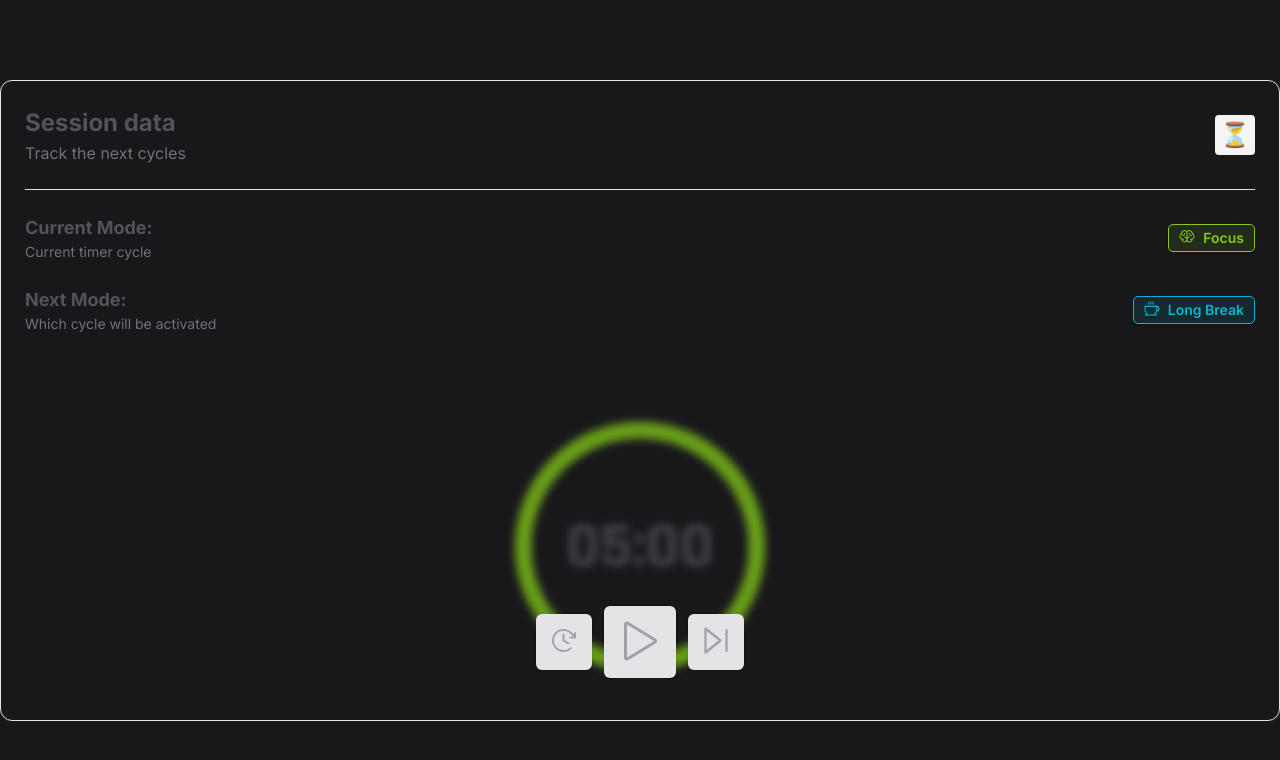
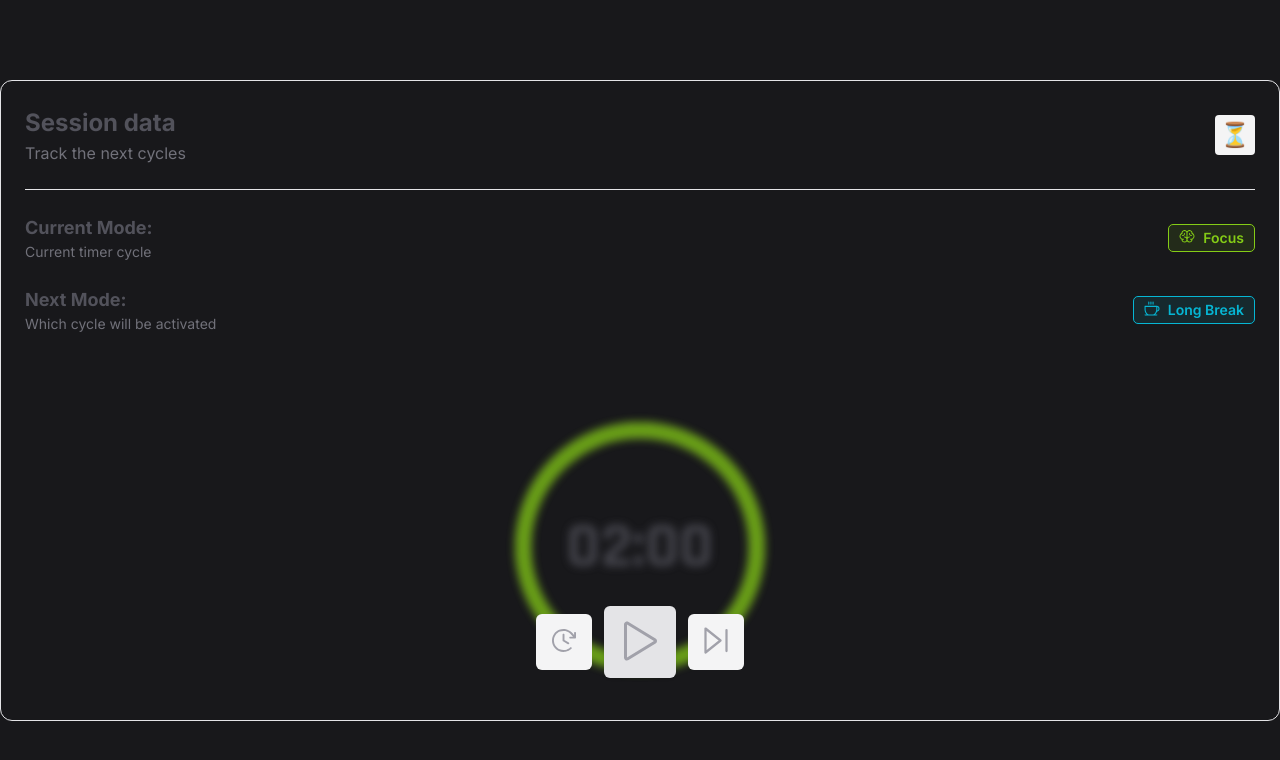
Before and after one commit to Eeoleir/syntactics-pomodoro-client, a Next.js app: page /timer in a window 1280 px wide. Shown: the top 760 px of the page. Built offline with nearby package versions, Linux system fonts and the light colour scheme.

Commit message:
features: mode context, timer animations
- added flipping animations when the timer changes values (ticks)
- mode context and provider for current mode state management

```diff
--- a/app/(pages)/(authentication)/dashboard/page.tsx
+++ b/app/(pages)/(authentication)/dashboard/page.tsx
@@ -18,6 +18,7 @@ import PomodoroTimerCard from "@/components/custom/TimerCard";
 import EditTask from "@/components/custom/tasklist/EditTask";
 import AddTask from "@/components/custom/tasklist/AddTask";
 import AddDescription from "@/components/custom/tasklist/AddDescription";
+import { ModeProvider } from "@/app/context/ModeContext";
 
 const Dashboard = () => {
   const [isSpinning, setIsSpinning] = React.useState<boolean>(false);
@@ -45,6 +46,7 @@ const Dashboard = () => {
     // toast("Failed to delete task. Please try again. 🚨")
   };
   return (
+    <ModeProvider>
       <div className="min-w-screen min-h-screen bg-[#FAFAFA] text-black">
         <div className="p-10 w-full">
           <div className="flex items-center justify-between">
@@ -243,6 +245,7 @@ const Dashboard = () => {
           </div>
         </div>
       </div>
+    </ModeProvider>
   );
 };
 
--- /dev/null
+++ b/app/context/CycleContext.tsx
@@ -0,0 +1,2 @@
+import { createContext, ReactNode, useContext, useState } from "react";
+import { Modes } from "./ModeContext";
--- a/app/context/ModeContext.tsx
+++ b/app/context/ModeContext.tsx
@@ -1,4 +1,4 @@
-import { createContext, ReactNode, useState } from "react";
+import { createContext, ReactNode, useContext, useState } from "react";
 
 export enum Modes {
   FOCUS = "focus",
@@ -6,16 +6,31 @@ export enum Modes {
   SHORT_BREAK = "short_break"
 }
 
-export const ModeContext = createContext <{
+interface ModeContextType {
   mode: Modes;
+  //durations: { [key in Modes]: number };
+  //setDurations: (newDurations: { [key in Modes]: number }) => void;
   setMode: (mode: Modes) => void;
-}>({
+}
+
+const ModeContext = createContext<ModeContextType>({
   mode: Modes.FOCUS,
-  setMode: () => {console.log('fasfas')}
+  // durations: {
+  //   [Modes.FOCUS]: 25,
+  //   [Modes.LONG_BREAK]: 15,
+  //   [Modes.SHORT_BREAK]: 5
+  // },
+  // setDurations: () => {},
+  setMode: () => {}
 })
 
 export function ModeProvider({ children }: { children: ReactNode }) {
   const [mode, setMode] = useState<Modes>(Modes.FOCUS);
+  // const [durations, setDurations] = useState<{ [key in Modes]: number }>({
+  //     [Modes.FOCUS]: 25,
+  //     [Modes.SHORT_BREAK]: 15,
+  //     [Modes.LONG_BREAK]: 5,
+  //   });
 
   return (
     <ModeContext.Provider value={{mode, setMode}}>
@@ -23,3 +38,11 @@ export function ModeProvider({ children }: { children: ReactNode }) {
     </ModeContext.Provider>
   )
 }
+
+export const useMode = () => {
+  const context = useContext(ModeContext);
+  if (!context) {
+    throw new Error("useMode must be used within a ModeProvider!");
+  }
+  return context;
+}
--- a/components/custom/TimerCard.tsx
+++ b/components/custom/TimerCard.tsx
@@ -2,7 +2,7 @@
 
 import { useContext } from "react"
 import Image from "next/image";
-import { Modes, ModeContext } from "@/app/context/ModeContext";
+import { Modes, useMode } from "@/app/context/ModeContext";
 import CircularTimer from "../subcomponents/CircularTimer";
 import { Button } from "../ui/button";
 
@@ -34,7 +34,7 @@ export default function PomodoroTimerCard() {
 }
 
 function CardTop() {
-  const { mode, setMode } = useContext(ModeContext);
+  const { mode, setMode } = useMode();
 
   const containerStyles = `
     flex flex-row
@@ -105,6 +105,7 @@ const ModeBadge = ({ mode } : {mode: Modes}) => {
     border
     rounded-[5px]
     text-[14px]
+    shadow-none
     `;
 
   const badgeProperties = {
@@ -138,7 +139,7 @@ const ModeBadge = ({ mode } : {mode: Modes}) => {
   };
 
   return (
-    <Button className={`${badgeStyles} ${badgeProperties[mode].style}`}>
+    <Button className={`${badgeStyles} ${badgeProperties[mode].style}`} onClick={() => {}}>
       <Image src={`/mode_badge_icons/${mode}.svg`} alt={'?'} width={16} height={15} className="-mt-[2px]"/> {badgeProperties[mode].title}
     </Button>
   );
--- a/components/subcomponents/CircularTimer.tsx
+++ b/components/subcomponents/CircularTimer.tsx
@@ -1,7 +1,6 @@
 import { buildStyles, CircularProgressbarWithChildren } from "react-circular-progressbar";
-import { ModeContext, Modes } from "@/app/context/ModeContext";
+import { Modes, useMode, } from "@/app/context/ModeContext";
 import { useContext, useEffect, useRef, useState} from "react";
-import { create } from "zustand";
 
 import { Rajdhani } from "next/font/google";
 import { AnimatePresence, motion } from "motion/react";
@@ -14,9 +13,9 @@ const darkMode = false;
 
 export default function CircularTimer() {
   // mode context for the color of the timer
-  const { mode } = useContext(ModeContext);
+  const { mode, setMode } = useMode();
 
-  const mockTime = 300;
+  const mockTime = 120;
   const [ time, setTime ] = useState(mockTime);
 
   // timer logic
@@ -24,18 +23,32 @@ export default function CircularTimer() {
   // (auto start next session = false then true & vice versa)
   const [isPaused, setIsPaused] = useState(true);
   const intervalRef = useRef<NodeJS.Timeout>(null);
+
+  //
+  const [current, setCurrentTime] = useState(formatTime(mockTime))
+  const [prev, setPrevTime] = useState('');
+
   // timer mechanism
   useEffect(() => {
+    setPrevTime((current));
+
     intervalRef.current = setInterval(() => {
       if (!isPaused) {
         setTime((prev) => (prev > 0 ? prev - 1 : prev));
       }
     }, 1000);
 
+    setCurrentTime(formatTime(time));
+
+    if (time === 0) {
+      setIsPaused(true);
+      setTime(mockTime);
+    };
+
     return () => {
       if (intervalRef.current) clearInterval(intervalRef.current);
     };
-  }, [isPaused]);
+  }, [isPaused, time, current]);
 
   const generateColor = (mode: string) => {
     let color = "#27272a";
@@ -71,9 +84,7 @@ export default function CircularTimer() {
     <div onMouseOver={handleMouseOver} onMouseOut={handleMouseOut} className="container w-full flex flex-row justify-center">
       <div className={`w-[250px] ${(isHovering || isPaused) ? 'blur-sm opacity-75' : ''} transition duration-200`}>
         <CircularProgressbarWithChildren strokeWidth={6.5} value={time} maxValue={mockTime} styles={styles}>
-          <h3 className={`${rajdhani.className} text-${darkMode ? "white" : "[#52525b]"} ${time > 3600 ? 'text-[45px]' : 'text-[64px]'}`}>
-            {formatTime(time)}
-          </h3>
+          <TimeTickerAnim prev={prev} current={current} seconds={time}/>
         </CircularProgressbarWithChildren>
       </div>
       {(isHovering || isPaused) && (
@@ -93,14 +104,58 @@ export default function CircularTimer() {
   );
 }
 
+const TimeTickerAnim = ({ prev, current, seconds }: { prev: string, current: string, seconds: number }) => {
+  // Store references to each digit element
+  const digitRefs = useRef<(HTMLSpanElement | null)[]>([]);
+
+  // Style constants
+  const textSizeClass = seconds > 3600 ? "text-[45px]" : "text-[64px]";
+  const textColorClass = darkMode ? "text-white" : "text-[#52525b]";
+
+  // Use useEffect to handle animations only when necessary
+  useEffect(() => {
+    [...current].forEach((c, index) => {
+      if (prev[index] !== c && digitRefs.current[index]) {
+        // Get the current element
+        const e = digitRefs.current[index];
+        if (!e) return;
+
+        // Create animation using the Web Animation API
+        e.animate([
+          { opacity: 0.2, transform: 'translateY(-16px) rotateX(-200deg)' },
+          { opacity: 1, transform: 'translateY(4px) rotateX(0deg)' },
+          { opacity: 1, transform: 'translateY(0) rotateX(0)' }
+        ], {
+          duration: 200,
+          easing: 'ease-out',
+          fill: 'forwards'
+        });
+      }
+    });
+  }, [current, prev]);
+
+  return (
+    <h3 className={`${rajdhani.className} flex ${textColorClass} ${textSizeClass}`}>
+      {[...current].map((c, index) => (
+        <span
+          key={index}
+          ref={e => {if (e) digitRefs.current[index] = e}}
+        >
+          {c}
+        </span>
+      ))}
+    </h3>
+  );
+};
+
 const TimerControls = ({ isPaused, setPaused, initialTime, setTime }: { isPaused: boolean, setPaused: CallableFunction, initialTime: number, setTime: CallableFunction }) => {
   const containerStyles = `container w-full h-64 blurred-background flex items-end justify-center`;
 
-  const secondaryBtnLayout = "w-[56px] h-[56px]";
+  const secondaryBtnLayout = "w-[56px] h-[56px] shadow-none";
   const secondaryBtnStyles = `${
     darkMode
     ? "bg-[#3f3f46] hover:bg-[#2e2e33]"
-    : "bg-[#e4e4e7] hover:bg-[#cfcfd4]"}`;
+    : "bg-[#f4f4f5] hover:bg-[#dedee0]"}`;
 
   const primaryBtnLayout = "w-[72px] h-[72px]";
   const primaryButtonStyle = `${
```
Also changed, not shown: public/timer_control_icons/pause.svg. Lines whose indentation alone changed are shown as unchanged.
